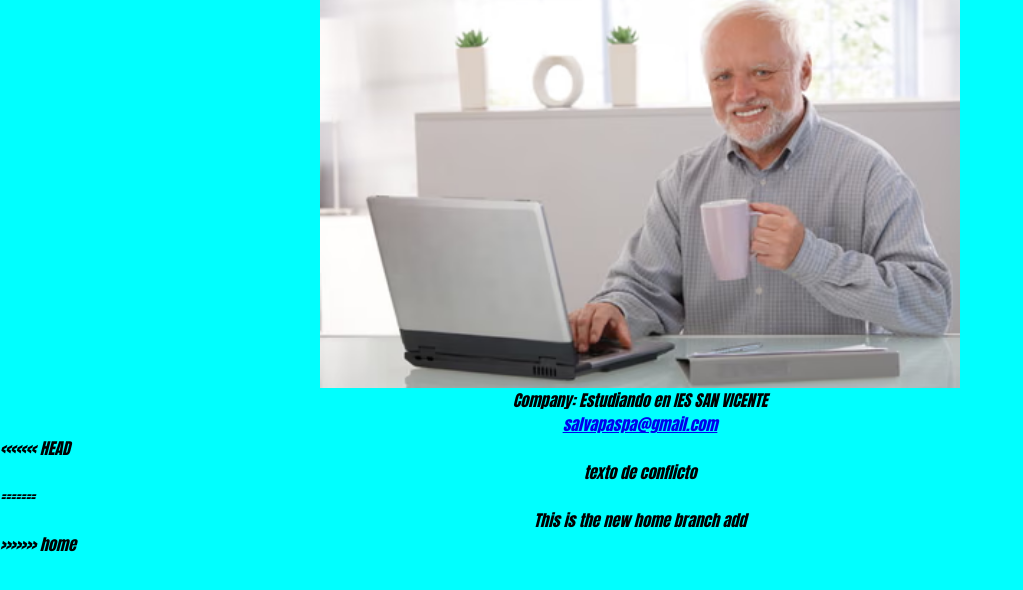
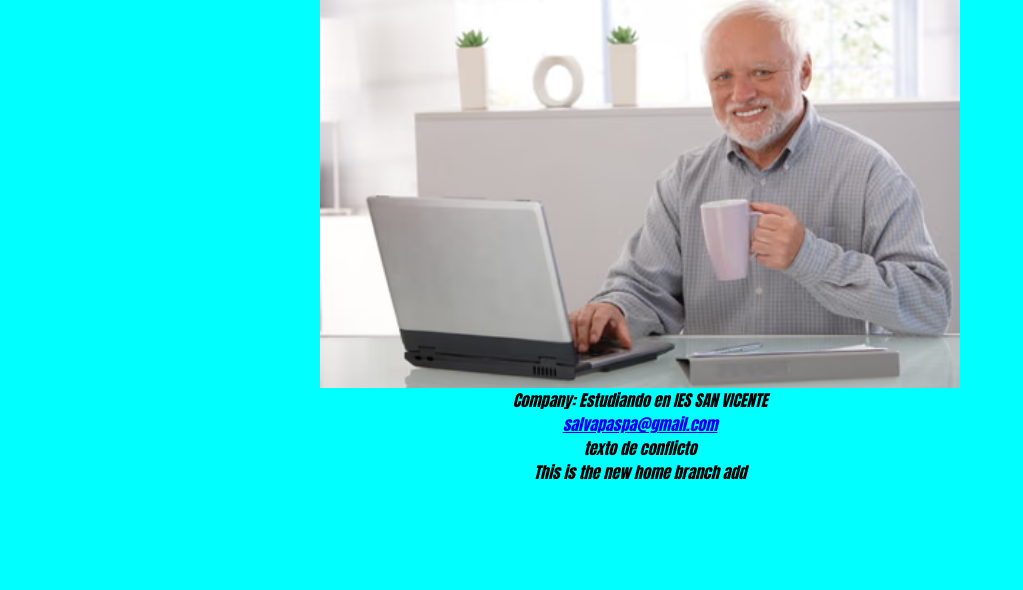
Before and after one commit to Xiflus/Exercise_Unit5_website-, a plain HTML site: page index.html in a window 1280 px wide. Shown: the part 100-690 px from the top of the page, without its empty margins (0-1023 px from the left). Drawn offline with Linux system fonts and the light colour scheme.

Commit message:
conflict

```diff
--- a/index.html
+++ b/index.html
@@ -15,11 +15,8 @@
     <footer>
       <p>Company: Estudiando en IES SAN VICENTE</p>
       <p><a href="mailto:salvapaspa@gmail.com">salvapaspa@gmail.com</a></p>
-<<<<<<< HEAD
       <p>texto de conflicto</p>
-=======
       <p>This is the new home branch add</p>
->>>>>>> home
     </footer>
   </body>
 </html>
```
